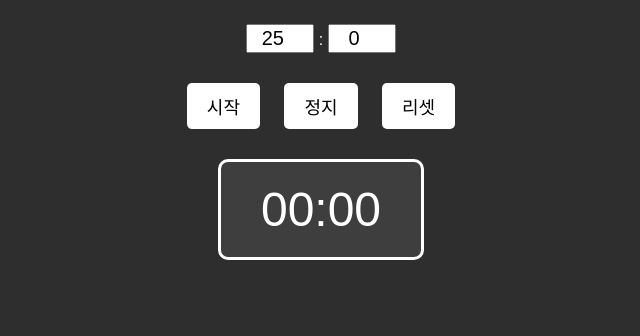
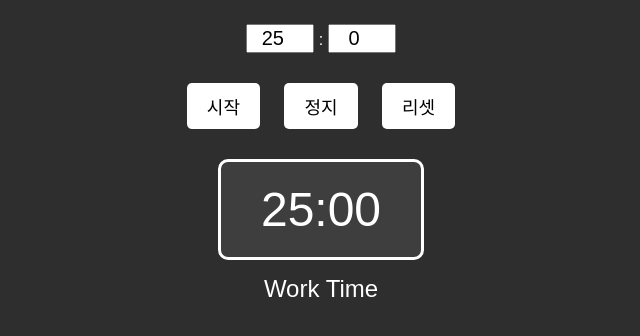
Before and after one commit to Jaeminp2/flask-demo, a Flask app: page /timer in a window 1280 px wide. Shown: the part 187-523 px from the top of the page, without its empty margins (319-959 px from the left). Run offline with Flask 3, Linux system fonts and the light colour scheme.

Commit message:
worked on timer

```diff
--- a/templates/timer.html
+++ b/templates/timer.html
@@ -66,6 +66,11 @@
         .hidden {
             display: none;
         }
+
+        .status {
+            font-size: 24px;
+            margin-top: 15px;
+        }
     </style>
 </head>
 <body>
@@ -85,33 +90,38 @@
         <button onclick="resetTimer()">리셋</button>
     </div>
 
-    <div class="time-display" id="timerDisplay">00:00</div>
+    <div class="time-display" id="timerDisplay">25:00</div>
+    <div class="status" id="statusText">Work Time</div>
 
     <script>
         let timer;
         let totalTime = 0;
         let isRunning = false;
+        let isWorkTime = true;
+        let firstStart = true;
+        let userWorkMinutes = 25;
+        let userWorkSeconds = 0;
 
         function startTimer() {
             if (isRunning) return;
 
-            let minutes = parseInt(document.getElementById('minutes').value) || 0;
-            let seconds = parseInt(document.getElementById('seconds').value) || 0;
-
-            if (totalTime === 0) {
-                if (minutes === 0 && seconds === 0) {
-                    totalTime = 25 * 60;
-                } else {
-                    totalTime = minutes * 60 + seconds;
-                }
+            // On first start, use user input
+            if (firstStart) {
+                const minutes = parseInt(document.getElementById('minutes').value) || 0;
+                const seconds = parseInt(document.getElementById('seconds').value) || 0;
+                totalTime = minutes * 60 + seconds;
+                userWorkMinutes = minutes;
+                userWorkSeconds = seconds;
+                firstStart = false;
             }
 
+            // If totalTime is zero for some reason, fallback
             if (totalTime <= 0) {
-                alert("Please enter a valid time.");
-                return;
+                totalTime = isWorkTime ? (userWorkMinutes * 60 + userWorkSeconds) : 5 * 60;
             }
 
             document.getElementById('timeInputs').classList.add('hidden');
+            document.getElementById('statusText').textContent = isWorkTime ? "Work Time" : "Break Time";
 
             updateDisplay();
             isRunning = true;
@@ -123,7 +133,13 @@
                 } else {
                     clearInterval(timer);
                     isRunning = false;
-                    alert("Time's up!");
+                    alert(isWorkTime ? "수고하셨습니다! 이제 휴식시간 입니다." : "휴식시간 끝!");
+                    isWorkTime = !isWorkTime;
+                    totalTime = isWorkTime ? (userWorkMinutes * 60 + userWorkSeconds) : 5 * 60;
+                    document.getElementById('statusText').textContent = isWorkTime ? "공부시간" : "휴식시간";
+                    updateDisplay();
+
+                    startTimer();
                 }
             }, 1000);
         }
@@ -136,8 +152,11 @@
         function resetTimer() {
             clearInterval(timer);
             isRunning = false;
+            isWorkTime = true;
+            firstStart = true;
             totalTime = 0;
-            document.getElementById('timerDisplay').textContent = "00:00";
+            document.getElementById('statusText').textContent = "Work Time";
+            document.getElementById('timerDisplay').textContent = "25:00";
             document.getElementById('minutes').value = '25';
             document.getElementById('seconds').value = '0';
             document.getElementById('timeInputs').classList.remove('hidden');
@@ -149,6 +168,11 @@
             document.getElementById('timerDisplay').textContent =
                 String(mins).padStart(2, '0') + ":" + String(secs).padStart(2, '0');
         }
+
+        window.onload = () => {
+            totalTime = 25 * 60;
+            updateDisplay();
+        };
     </script>
 
 </body>
```
